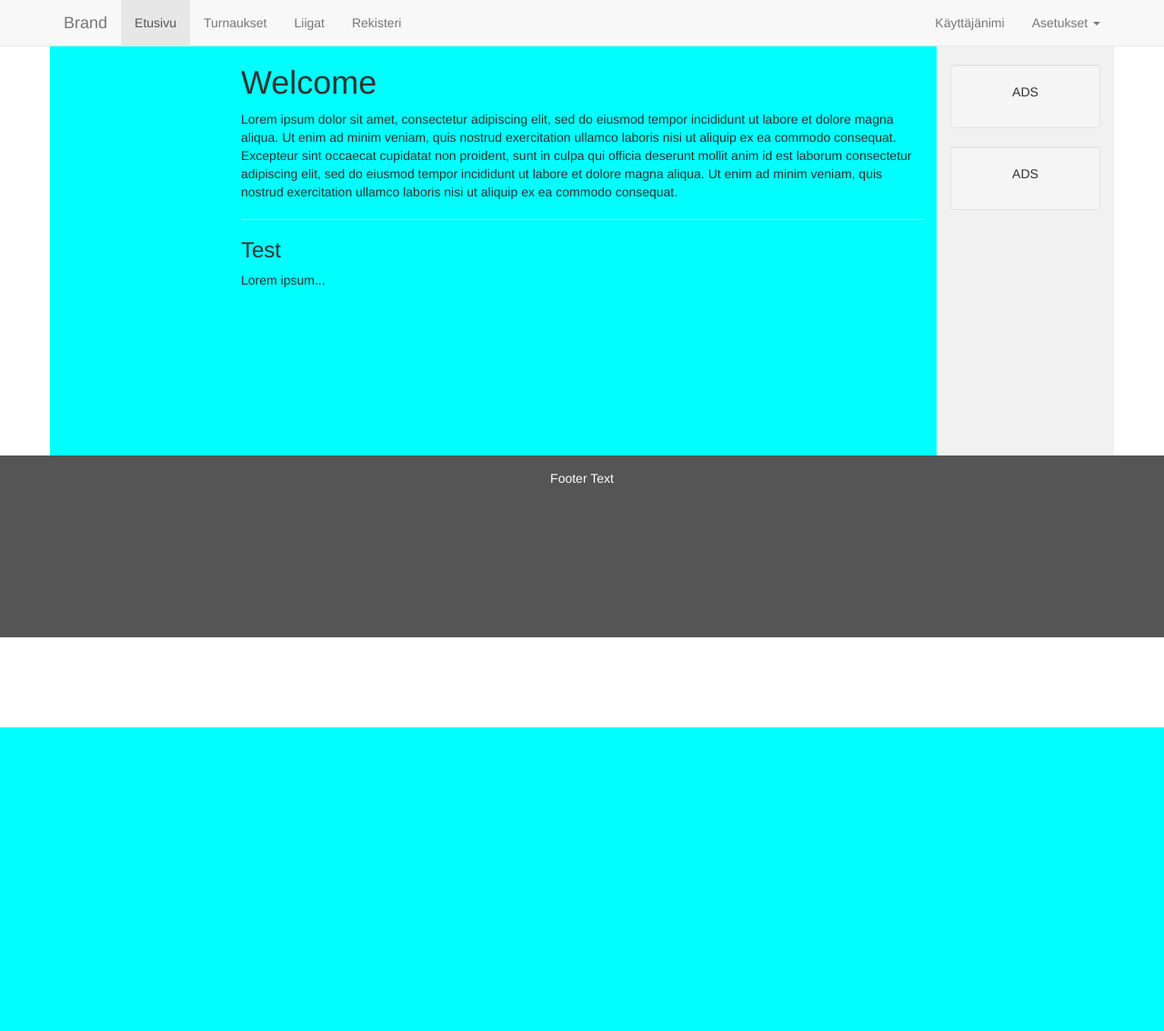
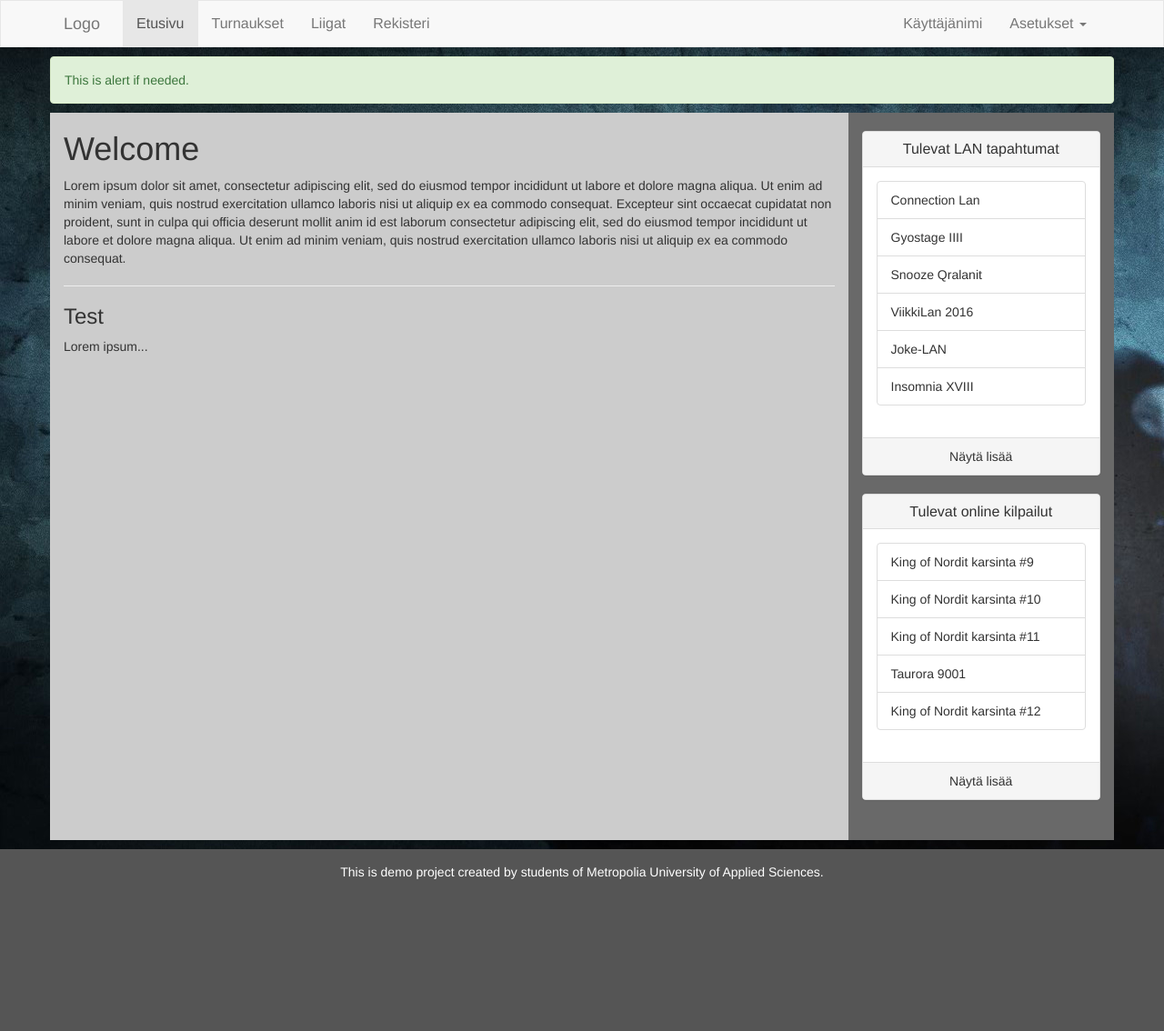
Before and after one commit to halogeeni/esports-system, a Node server app: page / in a window 1280 px wide. Shown: the whole page at 91% size. Before the commit the page ends 800 px from the top, so only its background shows below. Run offline with Node 20, Linux system fonts and the light colour scheme; some libraries are stand-ins or nearby versions.

Commit message:
Save + new stuff

```diff
--- a/public/index.html
+++ b/public/index.html
@@ -20,7 +20,7 @@
   </head>
 
   <body>
-    <nav class="navbar navbar-default navbar-static-top">
+    <nav class="navbar navbar-default">
       <div class="container">
         <!-- Brand and toggle get grouped for better mobile display -->
         <div class="navbar-header">
@@ -30,7 +30,8 @@
             <span class="icon-bar"></span>
             <span class="icon-bar"></span>
           </button>
-          <a class="navbar-brand" href="#">Brand</a>
+          <!--<a class="navbar-brand" href="#"><img src="images/testi.png" /></a>-->
+          <a class="navbar-brand" href="#">Logo</a>
         </div>
 
         <!-- Collect the nav links, forms, and other content for toggling -->
@@ -41,17 +42,6 @@
             <li><a href="#">Liigat</a></li>
             <li><a href="#">Rekisteri</a></li>
           </ul>
-
-          <!-- Search bar
-          <form class="navbar-form navbar-left">
-            <div class="input-group">
-              <input type="text" class="form-control" placeholder="Hae...">
-              <span class="input-group-btn">
-                <button class="btn btn-default" type="button">Hae</button>
-              </span>
-            </div>
-          </form>
-          -->
 
           <!-- Userpanel -->
           <ul class="nav navbar-nav navbar-right">
@@ -74,9 +64,19 @@
       </div><!-- /.container-fluid -->
     </nav>
 
+    <!-- Alerts and such -->
+    <div class="container text-left">
+      <div class="row">
+        <div id="alertbox" class="alert alert-success" role="alert">
+          <p>This is alert if needed.</p>
+        </div>
+      </div>
+    </div>
+
+    <!-- Main content -->
     <div id="wrapper" class="container text-center">
       <div class="row content">
-        <div class="col-sm-8 col-sm-offset-2 text-left ">
+        <div class="col-sm-9 text-left">
           <h1>Welcome</h1>
           <p>Lorem ipsum dolor sit amet, consectetur adipiscing elit, sed do eiusmod tempor incididunt ut labore et dolore magna aliqua. Ut enim ad minim veniam, quis nostrud exercitation ullamco laboris nisi ut aliquip ex ea commodo consequat. Excepteur sint occaecat cupidatat non proident, sunt in culpa qui officia deserunt mollit anim id est laborum consectetur adipiscing elit, sed do eiusmod tempor incididunt ut labore et dolore magna aliqua. Ut enim ad minim veniam, quis nostrud exercitation ullamco laboris nisi ut aliquip ex ea commodo consequat.</p>
           <hr>
@@ -84,20 +84,53 @@
           <p>Lorem ipsum...</p>
         </div>
 
-        <div class="col-sm-2 sidenav">
-          <div class="well">
-            <p>ADS</p>
+        <div class="col-sm-3 sidenav">
+          <div class="panel panel-default">
+            <div class="panel-heading">
+              <h3 class="panel-title">
+                Tulevat LAN tapahtumat
+              </h3>
+            </div>
+            <div class="panel-body">
+              <ul class="list-group text-left">
+                <li class="list-group-item">Connection Lan</li>
+                <li class="list-group-item">Gyostage IIII</li>
+                <li class="list-group-item">Snooze Qralanit</li>
+                <li class="list-group-item">ViikkiLan 2016</li>
+                <li class="list-group-item">Joke-LAN</li>
+                <li class="list-group-item">Insomnia XVIII</li>
+              </ul>
+            </div>
+            <div class="panel-footer">
+              Näytä lisää
+            </div>
           </div>
 
-          <div class="well">
-            <p>ADS</p>
+          <div class="panel panel-default">
+            <div class="panel-heading">
+              <h3 class="panel-title">
+                Tulevat online kilpailut
+              </h3>
+            </div>
+            <div class="panel-body">
+              <ul class="list-group text-left">
+                <li class="list-group-item">King of Nordit karsinta #9</li>
+                <li class="list-group-item">King of Nordit karsinta #10</li>
+                <li class="list-group-item">King of Nordit karsinta #11</li>
+                <li class="list-group-item">Taurora 9001</li>
+                <li class="list-group-item">King of Nordit karsinta #12</li>
+              </ul>
+            </div>
+            <div class="panel-footer">
+              Näytä lisää
+            </div>
           </div>
         </div>
       </div>
     </div>
 
     <footer class="container-fluid text-center">
-      <p>Footer Text</p>
+      <p>This is demo project created by students of Metropolia University of Applied Sciences.</p>
     </footer>
   </body>
 </html>
--- a/public/stylesheets/style.css
+++ b/public/stylesheets/style.css
@@ -1,25 +1,53 @@
+body {
+  background-image: url('../images/background1.jpg');
+  background-position: center center fixed;
+  background-repeat: no-repeat;
+
+}
+
+
+/* Navigation */
 /* Remove the navbar's default margin-bottom and rounded borders */
 .navbar {
-  margin-bottom: 0;
+  margin-bottom: 10px;
   border-radius: 0;
+  font-size: 16px;
+}
+
+.navbar-brand {
+  /*padding: 0px;*/
+  margin-right: 10px;
+}
+
+img {
+  display: block;
+  max-width:50px;
+  max-height:50px;
+  width: auto;
+  height: auto;
 }
 
 /* Set height of the grid so .sidenav can be 100% (adjust as needed) */
-.row.content {height: 450px}
+.row.content {
+  height: 800px;
+}
 
-/* Set gray background color and 100% height */
 .sidenav {
   padding-top: 20px;
-  background-color: #f1f1f1;
   height: 100%;
+  background-color: dimgray;
 }
 
-/* Main parts */
+/* Content */
 #wrapper {
-  background-color: aqua;
+  background-color: #ccc;
+  margin-bottom: 10px;
 }
 
-/* Set black background color, white text and some padding */
+#alertbox {
+  margin-bottom: 10px;
+}
+
 footer {
   background-color: #555;
   color: white;
@@ -33,5 +61,7 @@ footer {
     height: auto;
     padding: 15px;
   }
-  .row.content {height:auto;}
+  .row.content {
+    height:auto;
+  }
 }
```
Also changed, not shown: public/images/background1.jpg (added).
